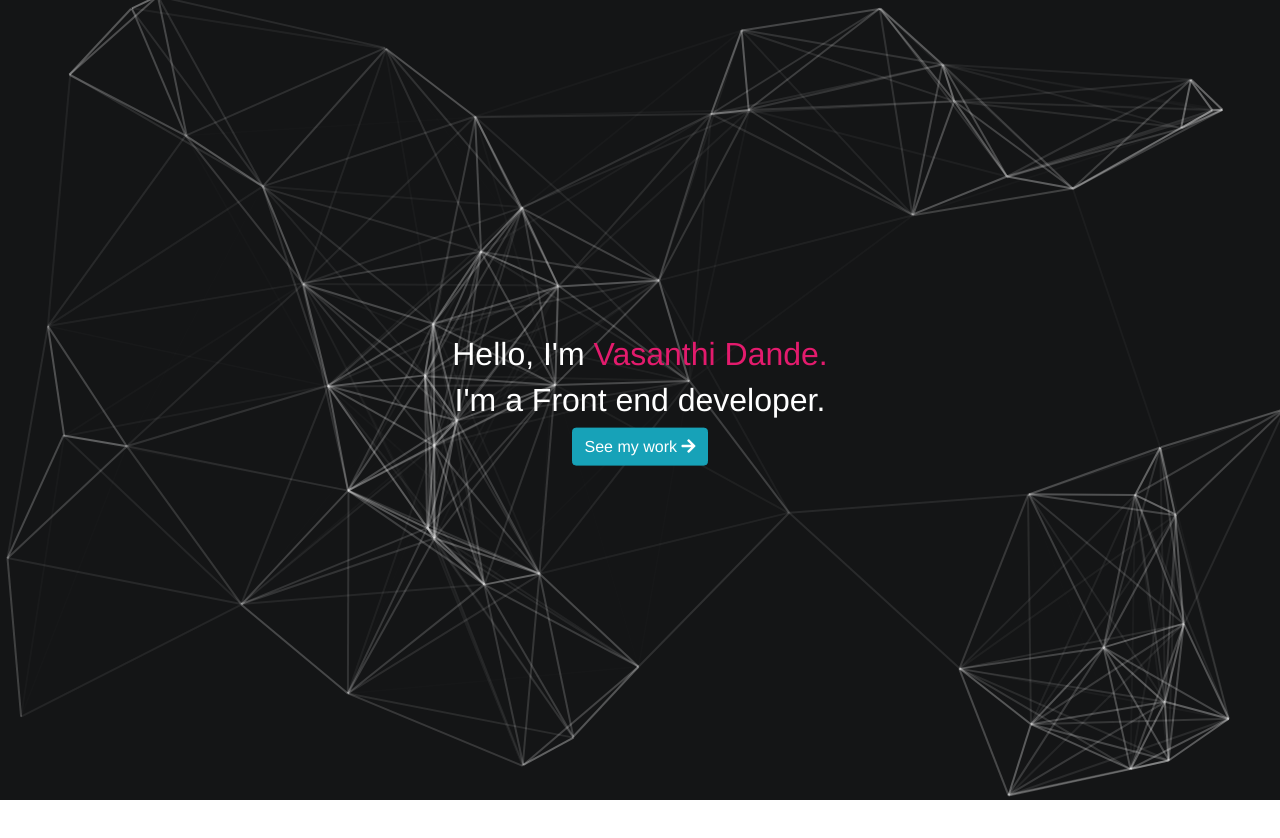
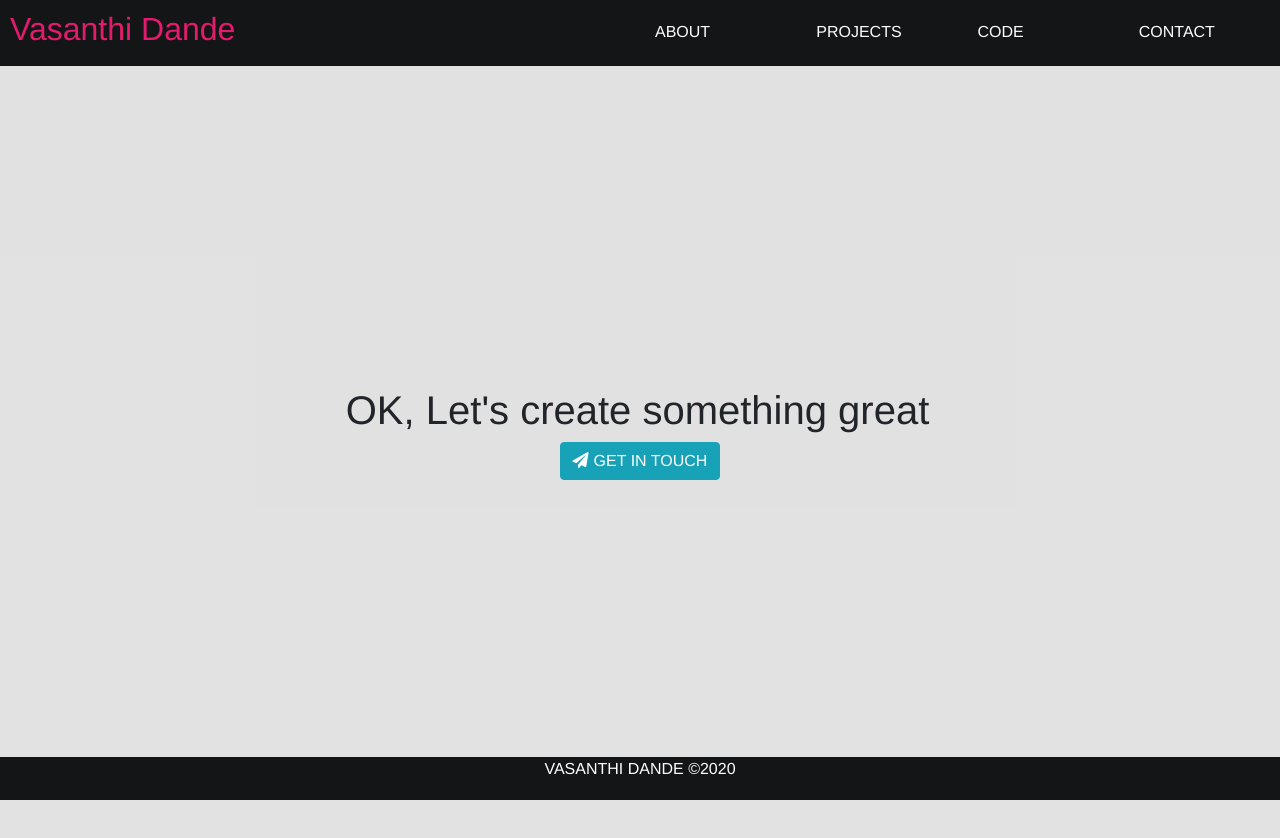
Before and after one commit to dande10/portfolio, a Vue app: page /contact in a window 1280 px wide. Shown: the top 838 px of the page. Before the commit the page ends 800 px from the top, so only its background shows below. Built offline with nearby package versions, Linux system fonts and the light colour scheme.

Commit message:
mode in history

```diff
--- a/src/components/contact/contact.vue
+++ b/src/components/contact/contact.vue
@@ -4,7 +4,7 @@
     <h1>OK, Let's create something great</h1>
 
     <button class="btn btn-info fade-in"><i class="fas fa-paper-plane" aria-hidden="true" />
-      <a href="mailto:dande.vasanthi@gmail.com">GET IN TOUCH</a>
+      <a href="mailto:dande.vasanthi@gmail.com?subject=Regarding New Projects">GET IN TOUCH</a>
     </button>
 
   </div>
--- a/src/router/index.js
+++ b/src/router/index.js
@@ -8,6 +8,7 @@ import contact from "@/components/contact/contact.vue";
 Vue.use(Router);
 
 export default new Router({
+  mode: "history",
   routes: [
     {
       path: "/",
```
